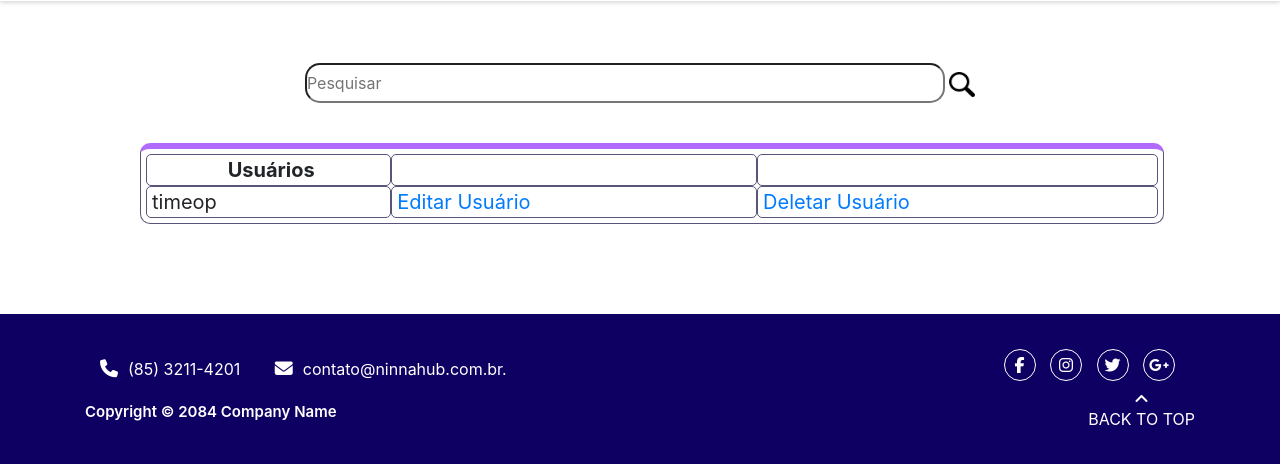
After one commit to Michel-Rooney/sigen, a Django app: page /adm/gerenciar_usuario/ in a window 1280 px wide. The commit adds this page. Shown: the part 117-581 px from the top of the page. Run offline with Django 4.2, Linux system fonts and the light colour scheme; a user stored in the database is signed in; data comes from the database, SQL or seed files in the repository; both versions use the stored data as it was after the commit; some libraries are stand-ins or nearby versions; some web fonts are replaced.

Commit message:
Adicionando a Página de Gerenciamento de Usuários

```diff
--- a/administrador/templates/administrador.html
+++ b/administrador/templates/administrador.html
@@ -21,7 +21,7 @@
                     <a href="">Relatorios</a>
                 </div>
                 <div class="quadrado-opcoes">
-                    <a href="">Criar Novo Usuario</a>
+                    <a href="{% url 'gerenciar_usuario' %}">Gerenciamento de Usuários</a>
                 </div>
                 <div class="quadrado-opcoes">
                     <a href="">Deslogar</a>
--- /dev/null
+++ b/administrador/templates/gerenciar_usuario.html
@@ -0,0 +1,33 @@
+{% extends 'base.html' %}
+{% load static %}
+
+{% block 'title' %}Gerenciamento de Usuário{% endblock %}
+{% block 'body' %}
+
+{% include 'partials/_navbar.html' %}
+        <main>
+            <div class="primeira-parte">
+                <input type="text" placeholder="Pesquisar">
+                <a href="#"><img src="{% static 'reserva/images/lupa.png' %}" alt="lupa" class="img-lupa"></a>
+            </div>
+            <div class="div-tabela">
+                <table class="tabela">
+                    <tr>
+                        <th>Usuários</th>
+                        <th></th>
+                        <th></th>
+                    </tr>
+                {% for user in user %}
+                    <tr>
+                        <td>{{user}}</td>
+                        <td><a href="#">Editar Usuário</a></td>
+                        <td><a href="#">Deletar Usuário</a></td>
+                    </tr>
+                {%endfor%}
+                </table>
+            </div>
+        </main>
+        <!-- Começo do footer -->
+{% include 'partials/_footer.html' %}
+<!-- Final do footer -->
+{% endblock %}
--- a/administrador/urls.py
+++ b/administrador/urls.py
@@ -7,6 +7,8 @@ urlpatterns =[
     path('logout/', views.logout, name = 'logout'),
     #Pagina de Adm
     path('administrador/', views.administrador, name='administrador'),
+    #Listar Usuários
+    path('gerenciar_usuario/', views.gerenciar_usuario, name= 'gerenciar_usuario'),
     #check-in/out
     path('check/', views.check, name='check'),
     path('check_in/<int:id>', views.check_in, name='check_in'),
--- a/administrador/views.py
+++ b/administrador/views.py
@@ -39,6 +39,13 @@ def administrador(request):
     usuario = request.user.id
     conteudo = {'nivel': get_object_or_404(NivelUsuario, usuario=usuario)}
     return render(request, 'administrador.html', conteudo)
+
+@login_required(login_url='/login')
+def gerenciar_usuario(request):
+    """Página de Listagem de Usuários Administradores do Sistema"""
+    user = {'user': User.objects.all()}
+    return render(request, 'gerenciar_usuario.html', user)
+
 
 @login_required(login_url='/login')
 def registro_adm(request):
--- a/templates/base.html
+++ b/templates/base.html
@@ -18,7 +18,7 @@
     <link rel="stylesheet" href="{% static 'reserva/css/misc.css' %}">
     <link rel="stylesheet" href="{% static 'reserva/css/animate.css' %}">
     <link rel="stylesheet" href="{% static 'reserva/css/main.css' %}">
-
+    <link rel="stylesheet" href="{% static 'reserva/css/gerenciar-usuario.css'%}">
     <link rel="stylesheet" href="{% static 'reserva/css/base.css'%}">
     <link rel="stylesheet" href="{% static 'reserva/css/style.css'%}">
 
@@ -27,7 +27,6 @@
     <link rel="stylesheet" href="{% static 'reserva/bootstrap/css/bootstrap.min.css'%}">
     <link rel="stylesheet" href="{% static 'reserva/css/login.css'%}">
     <link rel="stylesheet" href="{% static 'reserva/css/font-awesome.min.css'%}">
-
     <link rel="stylesheet" href="{% static 'reserva/css/admin.css'%}">
 
     <!-- CSS Bootstrap & Custom Check-->
--- /dev/null
+++ b/templates/static/reserva/css/gerenciar-usuario.css
@@ -0,0 +1,51 @@
+main {
+    margin-top: 180px;
+    margin-bottom: 90px;
+}
+
+.primeira-parte {
+    width: 100%;
+    text-align: center;
+}
+
+.primeira-parte input {
+    width: 50%;
+    height: 40px;
+    border-radius: 15px;
+}
+
+.img-lupa {
+    width: 2%;
+}
+
+.div-tabela {
+    width: 100%;
+    margin-left: 140px;
+    margin-top: 40px;
+}
+
+.tabela {
+    width: 80%;
+    border-top: 6px solid rgb(176,106,252);
+    border-left:1px solid #57557A ;
+    border-right:1px solid #57557A  ;
+    border-bottom:1px solid #57557A  ;
+    border-radius: 10px;
+    border-collapse: separate;
+    padding: 5px;
+    font-size: 20px;
+}
+
+.tabela th {
+    border: 1px solid #57557A;
+    border-radius: 5px;
+    padding-left: 5px;
+    font-weight: bold;
+    text-align: center;
+}
+
+.tabela tr td{
+    border: 1px #57557A solid;
+    border-radius: 5px;
+    padding-left: 5px;
+}
```
Also changed, not shown: db.sqlite3, templates/static/reserva/images/lupa.png (added).
